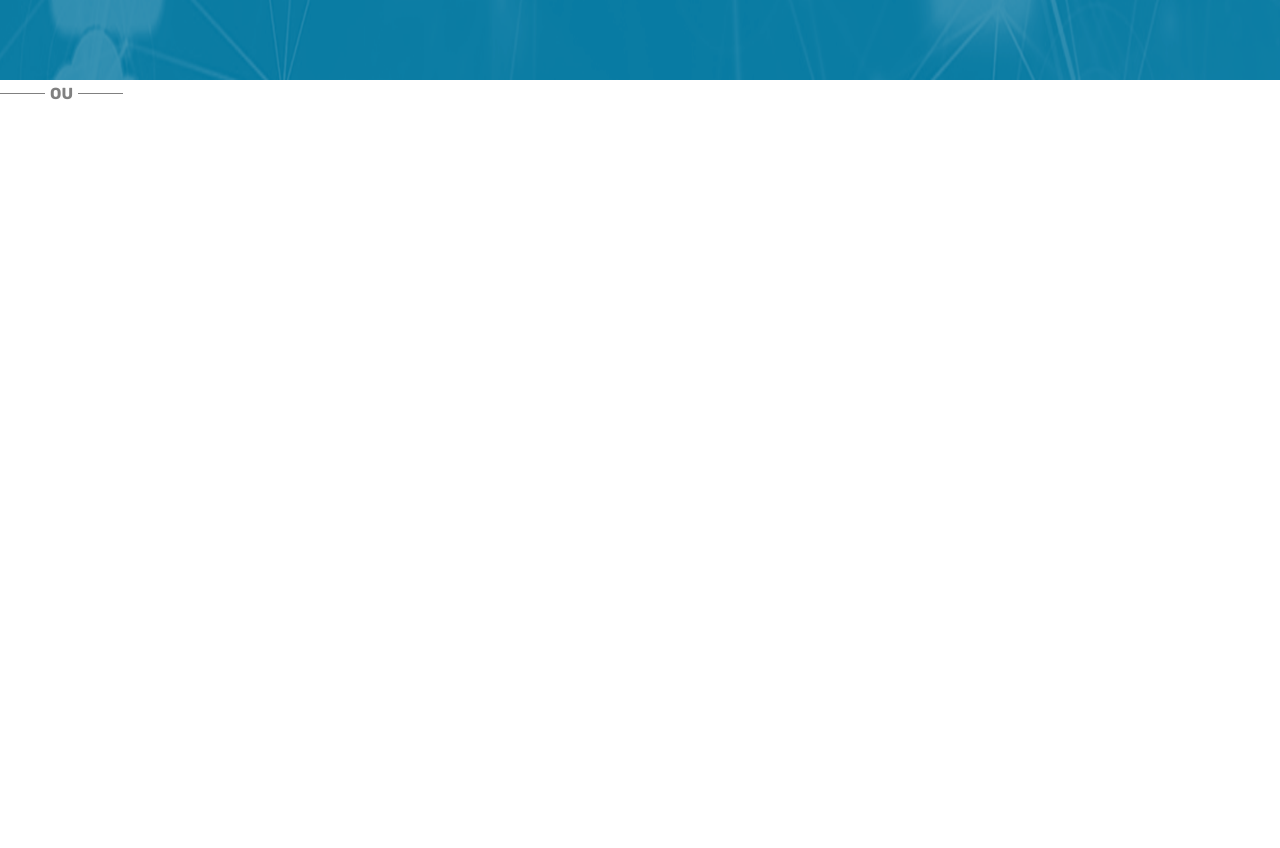
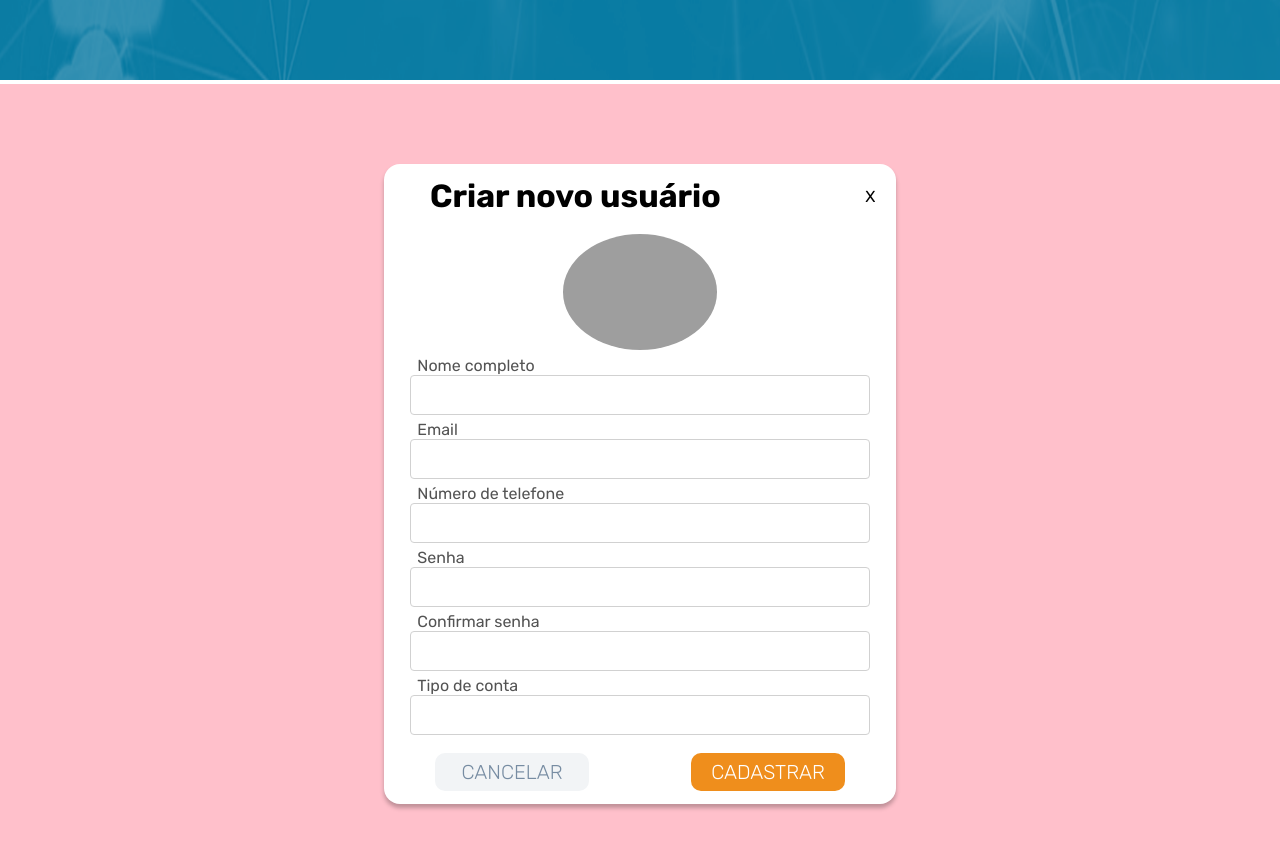
Before and after one commit to DataRain-Team-7/FRONT-BTC-finance-tool, a React (Vite) app: page /cadastro in a window 1280 px wide. Shown: the top 848 px of the page. Before the commit the page ends 800 px from the top, so only its background shows below. Built offline with nearby package versions, Linux system fonts and the light colour scheme; grey boxes are pictures that could not be loaded.

Commit message:
feat(createAccount): implemented structure and style

```diff
--- a/src/Pages/CreateAccount/index.tsx
+++ b/src/Pages/CreateAccount/index.tsx
@@ -1,15 +1,50 @@
-import * as Styled from './style'
-import TopBar from '../../Components/TopBar'
-import CreateAccountCard from '../../Components/CreateAccount'
-
+import * as Styled from "./style";
+import TopBar from "../../Components/TopBar";
 
 const CreateAccount = () => {
   return (
-    <Styled.CreateAccountContainer>
-      <TopBar/>
-      <CreateAccountCard />
+    <>
+      <TopBar />
+      <Styled.CreateAccountContainer>
+        <Styled.LoginCard>
+          <Styled.CreateUserTitleContainer>
+            <div className="containerTitle">
+              <h1 className="h1title">Criar novo usuário</h1>
+            </div>
+            <div className="closeContainerTitle">X</div>
+          </Styled.CreateUserTitleContainer>
+          <Styled.UserPhotoContainer>
+            <img
+              className="imagesProfile"
+              src="https://jacaimages.vercel.app/imgs/miscellaneous/coisaboa.png"
+            ></img>
+          </Styled.UserPhotoContainer>
+          <Styled.InputsContainer>
+            <Styled.InputLabel>Nome completo</Styled.InputLabel>
+            <Styled.Inputs />
+            <Styled.InputLabel>Email</Styled.InputLabel>
+            <Styled.Inputs />
+            <Styled.InputLabel>Número de telefone</Styled.InputLabel>
+            <Styled.Inputs />
+            <Styled.InputLabel>Senha</Styled.InputLabel>
+            <Styled.Inputs />
+            <Styled.InputLabel>Confirmar senha</Styled.InputLabel>
+            <Styled.Inputs />
+            <Styled.InputLabel>Tipo de conta</Styled.InputLabel>
+            <Styled.Inputs />
+          </Styled.InputsContainer>
+          <Styled.ButtonsContainer>
+            <Styled.Buttons bgcolor="#F2F4F6"
+            color="#778CA2"
+            >CANCELAR</Styled.Buttons>
+            <Styled.Buttons bgcolor="#EF8E1C"
+            color="#FFF"
+            >CADASTRAR</Styled.Buttons>
+          </Styled.ButtonsContainer>
+        </Styled.LoginCard>
       </Styled.CreateAccountContainer>
-  )
-}
+    </>
+  );
+};
 
-export default CreateAccount
+export default CreateAccount;
--- a/src/Pages/CreateAccount/style.ts
+++ b/src/Pages/CreateAccount/style.ts
@@ -1,6 +1,114 @@
 import styled from "styled-components";
 
 export const CreateAccountContainer = styled.div`
-    padding: 0;
-    margin: 0;
-`
+  height: 100vh;
+  width: 100vw;
+  background-color: pink;
+  padding: 0;
+  margin: 0;
+  display: flex;
+  flex-direction: column;
+  justify-content: center;
+  align-items: center;
+`;
+
+export const LoginCard = styled.div`
+  height: 80%;
+  box-shadow: 0px 4px 4px rgba(0, 0, 0, 0.25);
+  width: 40%;
+  border-radius: 16px;
+  background-color: white;
+`;
+
+export const CreateUserTitleContainer = styled.div`
+  height: 10%;
+  display: flex;
+  width: 100%;
+  /* background-color: blue; */
+  /* box-shadow: 10px; */
+  .containerTitle {
+    display: flex;
+    width: 90%;
+    height: 100%;
+    /* background-color: red; */
+    align-items: center;
+    .h1title {
+      margin-left: 10%;
+    }
+  }
+  .closeContainerTitle {
+    display: flex;
+    height: 100%;
+    width: 10%;
+    justify-content: center;
+    align-items: center;
+  }
+`;
+
+export const UserPhotoContainer = styled.div`
+  display: flex;
+  height: 20%;
+  width: 100%;
+  justify-content: center;
+  align-items: center;
+  /* background-color: green; */
+  .imagesProfile {
+    height: 90%;
+    width: 30%;
+    border-radius: 100%;
+  }
+`;
+
+export const InputsContainer = styled.div`
+  height: 60%;
+  width: 100%;
+  /* background-color: yellow; */
+  display: flex;
+  align-items: center;
+  justify-content: center;
+  flex-direction: column;
+`;
+
+export const Inputs = styled.input`
+  height: 12%;
+  width: 90%;
+  margin: 0px 0px 5px 0px;
+  border-radius: 4px;
+  outline: none;
+  border: 1px solid #D1D1D1;
+`;
+export const ButtonsContainer = styled.div`
+  height: 10%;
+  width: 100%;
+  /* background-color: purple; */
+  display: flex;
+  align-items: center;
+  justify-content: space-around;
+
+`;
+
+type buttonProp = {
+  bgcolor: string;
+  color: string;
+};
+export const Buttons = styled.button<buttonProp>`
+  height: 60%;
+  width: 30%;
+  border-radius: 10px;
+  outline: none;
+  border: none;
+  color: ${(prop)=>prop.color};
+  background-color: ${(prop) => prop.bgcolor};
+  font-weight: 700;
+  font-size: 20px;
+  cursor: pointer;
+  transition-duration: 1s;
+  font-weight: 300;
+  `;
+
+
+export const InputLabel = styled.label`
+    text-align: start;
+    width: 87%;
+    color:#535353;
+`;
```
Also changed, not shown: src/Components/CreateAccountCard/index.tsx (renamed from src/Components/CreateAccount/index.tsx), src/Components/CreateAccountCard/style.ts (renamed from src/Components/CreateAccount/style.ts).
